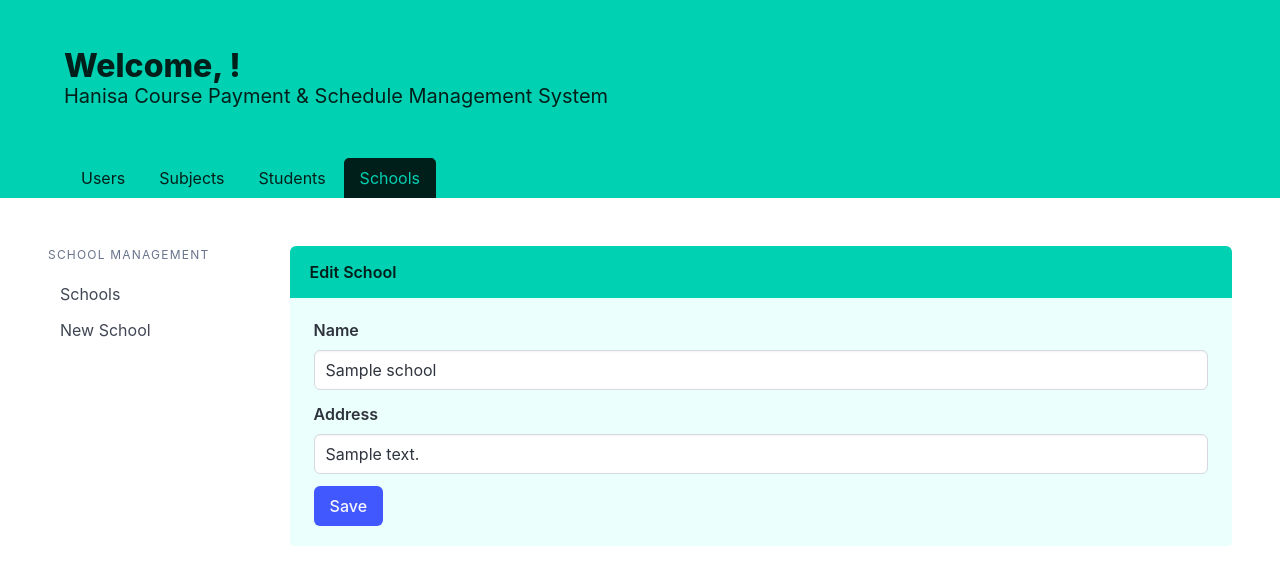
After one commit to penghalu/hanisa-course, a Django app: page /data/schools/edit/1/ in a window 1280 px wide. The commit adds this page. Shown: the top 585 px of the page. Run offline with Django 3.2, Linux system fonts and the light colour scheme; tables that the repository leaves empty hold one stand-in row (values such as "Sample post"); some libraries are stand-ins or nearby versions.

Commit message:
update action for school object

```diff
--- a/course_management/urls.py
+++ b/course_management/urls.py
@@ -1,6 +1,6 @@
 from django.urls import path
 
-from .views import SchoolAdd, SchoolList, SubjectAdd, SubjectList, StudentAdd, StudentList
+from .views import SchoolAdd, SchoolList, SchoolUpdate, SubjectAdd, SubjectList, StudentAdd, StudentList
 
 
 app_name = 'course_management'
@@ -12,4 +12,5 @@ urlpatterns = [
     path('students/add/', StudentAdd.as_view(), name='student_add'),
     path('schools/', SchoolList.as_view(), name='school_list'),
     path('schools/add/', SchoolAdd.as_view(), name='school_add'),
+    path('schools/edit/<int:pk>/', SchoolUpdate.as_view(), name='school_update'),
 ]
--- a/course_management/views.py
+++ b/course_management/views.py
@@ -1,6 +1,6 @@
 from django.contrib.auth.mixins import LoginRequiredMixin
 from django.shortcuts import reverse
-from django.views.generic import CreateView, ListView
+from django.views.generic import CreateView, ListView, UpdateView
 
 from .models import School, Student, Subject
 
@@ -50,8 +50,15 @@ class SchoolList(LoginRequiredMixin, ListView):
 
 class SchoolAdd(CreateView):
     model = School
-    template_name = 'course_management/school_add.html'
     fields = '__all__'
 
     def get_success_url(self):
         return reverse('course_management:school_list')
+
+
+class SchoolUpdate(UpdateView):
+    model = School
+    fields = '__all__'
+
+    def get_success_url(self):
+        return reverse('course_management:school_list')
--- a/templates/bulma_header.html
+++ b/templates/bulma_header.html
@@ -16,7 +16,7 @@
                     <li{% if request.resolver_match.url_name == 'add' or request.resolver_match.url_name == 'list' %} class="is-active"{% endif %}><a href="{% url 'users:list' %}">Users</a></li>
                     <li{% if request.resolver_match.url_name == 'subject_list' or request.resolver_match.url_name == 'subject_add' %} class="is-active"{% endif %}><a href="{% url 'course_management:subject_list' %}">Subjects</a></li>
                     <li{% if request.resolver_match.url_name == 'student_list' or request.resolver_match.url_name == 'student_add' %} class="is-active"{% endif %}><a href="{% url 'course_management:student_list' %}">Students</a></li>
-                    <li{% if request.resolver_match.url_name == 'school_list' or request.resolver_match.url_name == 'school_add' %} class="is-active"{% endif %}><a href="{% url 'course_management:school_list' %}">Schools</a></li>
+                    <li{% if request.resolver_match.url_name == 'school_list' or request.resolver_match.url_name == 'school_add' or request.resolver_match.url_name == 'school_update' %} class="is-active"{% endif %}><a href="{% url 'course_management:school_list' %}">Schools</a></li>
                     {% if user.is_authenticated %}
                         <li><a href="{% url 'logout' %}">Logout</a></li>
                     {% endif %}
--- /dev/null
+++ b/templates/course_management/school_form.html
@@ -0,0 +1,33 @@
+{% extends 'course_management/school_base.html' %}
+
+{% block heading %}
+    {% if request.resolver_match.url_name == 'school_add' %}
+        New
+    {% else %}
+        Edit
+    {% endif %}
+    School
+{% endblock %}
+
+{% block article %}
+    <form method="post">
+        {% csrf_token %}
+        <div class="field">
+            <label for="{{ form.name.name }}" class="label">{{ form.name.label }}</label>
+            <div class="control">
+                <input type="text" class="input" name="{{ form.name.name }}" id="{{ form.name.name }}"{% if form.name.value %}value="{{ form.name.value }}"{% endif %}>
+            </div>
+        </div>
+        <div class="field">
+            <label for="{{ form.address.name }}" class="label">{{ form.address.label }}</label>
+            <div class="control">
+                <input type="text" class="input" name="{{ form.address.name }}" id="{{ form.address.name }}"{% if form.address.value %}value="{{ form.address.value }}"{% endif %}>
+            </div>
+        </div>
+        <div class="field is-grouped">
+            <div class="control">
+                <button type="submit" class="button is-link">Save</button>
+            </div>
+        </div>
+    </form>
+{% endblock %}
--- a/templates/course_management/school_list.html
+++ b/templates/course_management/school_list.html
@@ -1,6 +1,6 @@
 {% extends 'course_management/school_base.html' %}
 
-{% block heading %}School{% endblock %}
+{% block heading %}Schools{% endblock %}
 
 {% block article %}
     <table class="table is-fullwidth is-hoverable">
@@ -13,7 +13,7 @@
         <tbody>
             {% for school in schools %}
                 <tr>
-                    <td>{{ school.name }}</td>
+                    <td><a href="{% url 'course_management:school_update' school.pk %}">{{ school.name }}</a></td>
                     <td>{{ school.address }}</td>
                 </tr>
             {% endfor %}
```
